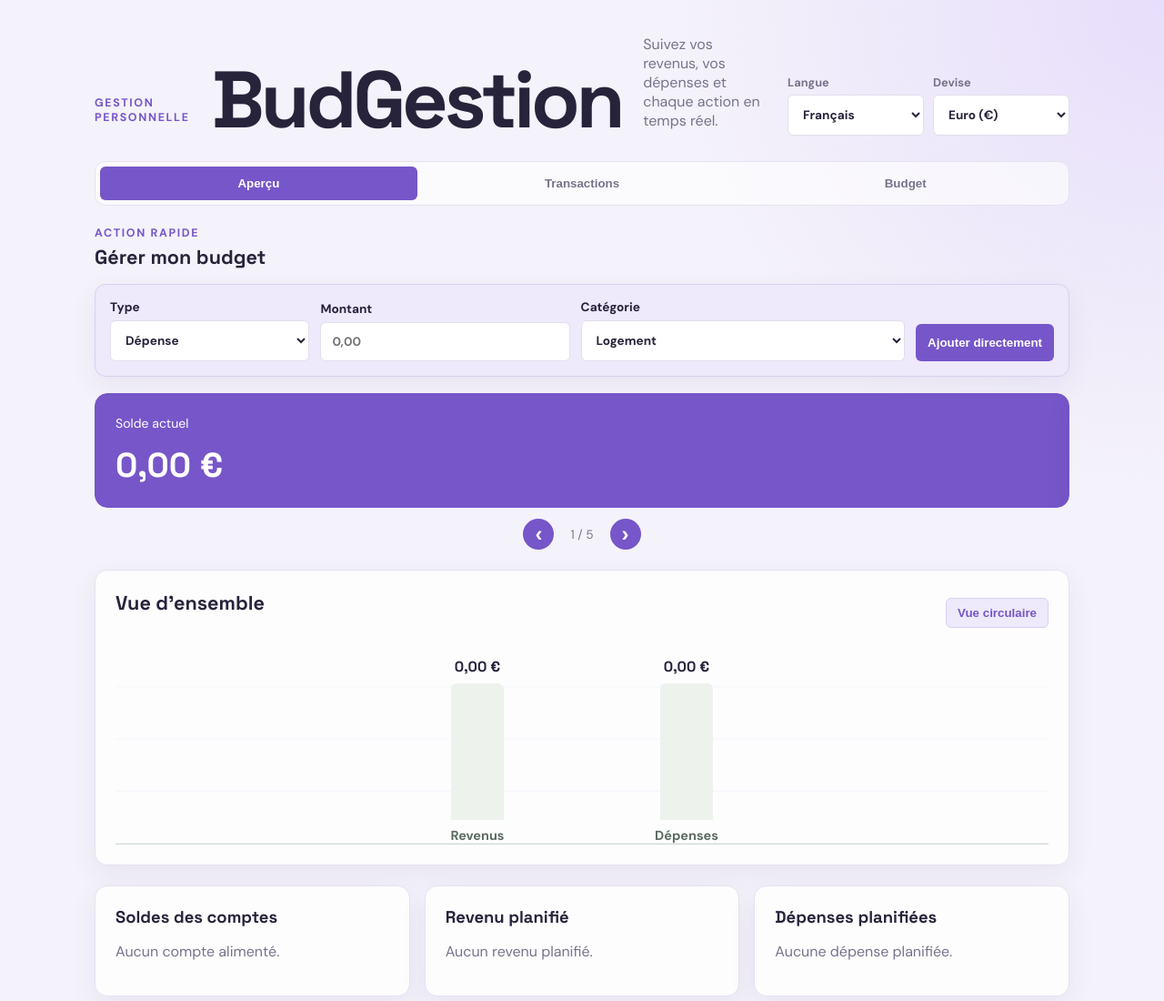
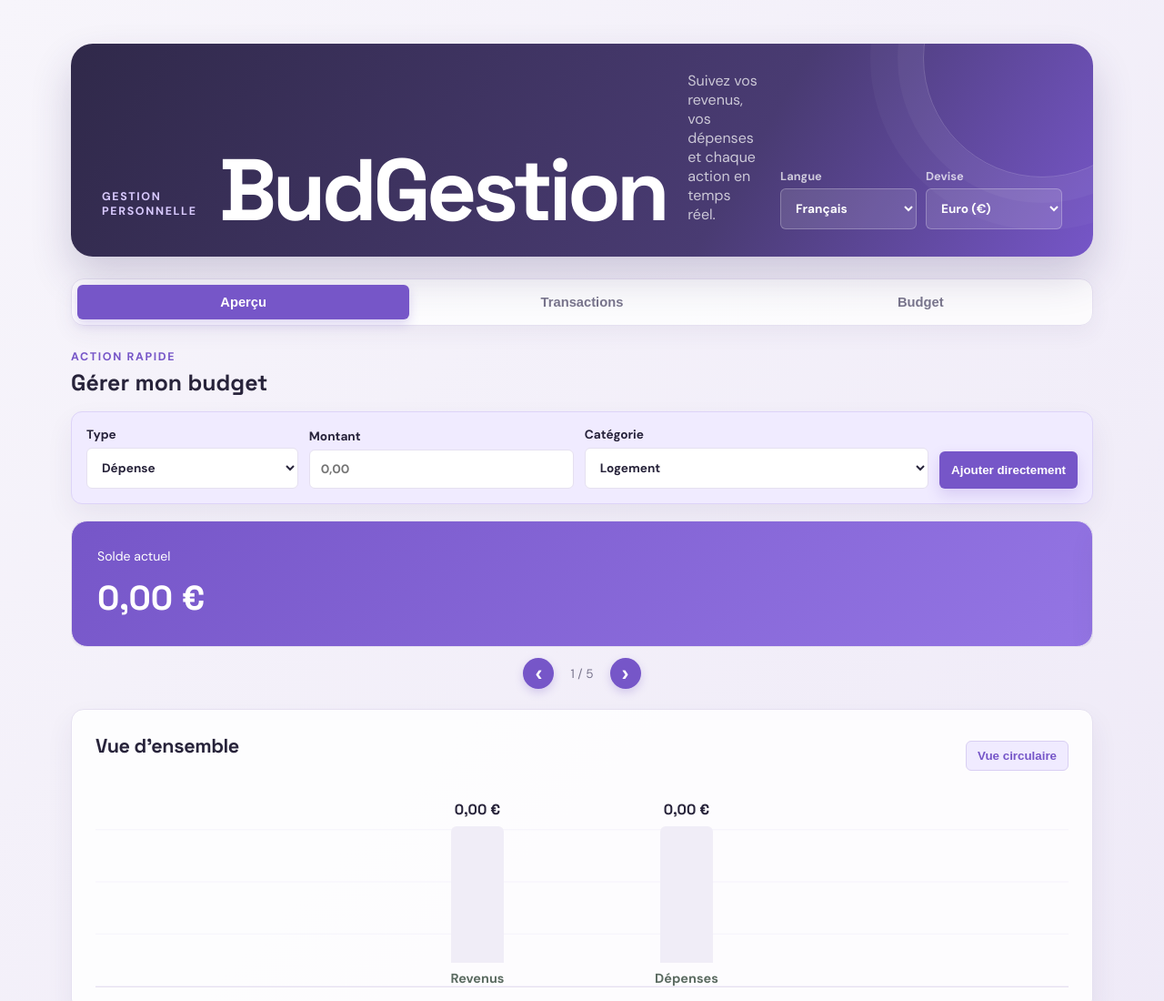
Before and after one commit to lixr420/Budgestion, a website built with Vite: page index.html in a window 1280 px wide. Shown: the top 1100 px of the page at 91% size. Built offline with nearby package versions, Linux system fonts and the light colour scheme.

Commit message:
Ameliorer le design de BudGestion

```diff
--- a/style.css
+++ b/style.css
@@ -77,3 +77,58 @@ button:hover { background: #6042ae; }
 @media (max-width: 700px) { header { display: block; } .intro { margin-top: 18px; } }
 @media (max-width: 500px) { .header-actions { align-items: stretch; flex-direction: column; } .header-actions label { width: 100%; } .share-button { width: 100%; } }
 @media (max-width: 700px) { .quick-form { grid-template-columns: 1fr; } .quick-form button { width: 100%; } }
+
+/* Finition visuelle */
+:root { --ink: #27233a; --muted: #77738b; --accent: #7656c8; --accent-deep: #5f42ae; --accent-soft: #f0ebff; --line: #e5e0f0; --coral: #e18470; --green: #398f70; font-family: 'DM Sans', sans-serif; }
+body { background: linear-gradient(135deg, #f7f5fb 0%, #eee9f7 100%); color: var(--ink); }
+.app { max-width: 1180px; padding: 48px 28px 80px; }
+header { position: relative; padding: 30px 34px; margin-bottom: 24px; border-radius: 24px; background: linear-gradient(120deg, #30294a 0%, #493b72 65%, #7656c8 100%); box-shadow: 0 22px 45px rgba(57, 40, 102, .2); overflow: hidden; }
+header::after { content: ''; position: absolute; width: 260px; height: 260px; right: -75px; top: -115px; border: 1px solid rgba(255,255,255,.18); border-radius: 50%; box-shadow: 0 0 0 28px rgba(255,255,255,.04), 0 0 0 58px rgba(255,255,255,.03); }
+header h1 { position: relative; z-index: 1; color: white; font-size: clamp(3.4rem, 8vw, 6rem); }
+header .intro { position: relative; z-index: 1; color: rgba(255,255,255,.72); }
+.eyebrow { position: relative; z-index: 1; color: #d9caff; }
+.header-actions { position: relative; z-index: 2; }
+.header-actions label > span { color: rgba(255,255,255,.72); }
+.header-actions select { background: rgba(255,255,255,.12); color: white; border-color: rgba(255,255,255,.25); }
+.header-actions option { color: var(--ink); background: white; }
+.tabs { padding: 6px; margin-bottom: 26px; border: 1px solid var(--line); border-radius: 14px; background: rgba(255,255,255,.78); box-shadow: 0 8px 24px rgba(60,45,100,.06); }
+.tab { position: relative; color: var(--muted); font-size: .92rem; transition: color .2s, background .2s, transform .2s; }
+.tab:hover { color: var(--accent); background: var(--accent-soft); transform: none; }
+.tab.active { background: var(--accent); box-shadow: 0 5px 12px rgba(118,86,200,.24); }
+.overview-heading h2 { color: var(--ink); font-size: 1.55rem; }
+.overview-heading .eyebrow { color: var(--accent); }
+.overview-heading > button, .quick-form button { background: var(--accent); box-shadow: 0 7px 16px rgba(118,86,200,.2); }
+.overview-heading > button:hover, .quick-form button:hover { background: var(--accent-deep); transform: translateY(-1px); }
+.overview-slider .overview article { border-radius: 18px; padding: 28px; border-color: var(--line); box-shadow: 0 13px 28px rgba(60,45,100,.08); }
+.overview-slider .overview article:not(:first-child) { background: rgba(255,255,255,.9); }
+.overview-slider .overview article:first-child { background: linear-gradient(135deg, var(--accent), #9475e4); }
+.overview-slider .overview article:first-child span, .overview-slider .overview article:first-child strong { color: white; }
+.overview-slider .overview article strong { font-size: 2.45rem; }
+.slider-button { background: var(--accent); box-shadow: 0 4px 10px rgba(118,86,200,.25); }
+.slider-button:hover { background: var(--accent-deep); }
+.chart-panel, .operations, .insight-card, form, .journal { border-color: var(--line); box-shadow: 0 13px 30px rgba(60,45,100,.07); }
+.chart-panel h2, .operations h2, .journal h2, form h2, .insight-card h2 { letter-spacing: -.02em; }
+.chart-panel { padding: 26px; }
+.budget-chart { border-bottom-color: var(--line); }
+.chart-track { background: #f0edf7; }
+.chart-bar.income, .legend-swatch.income { background: var(--accent); }
+.chart-bar.expense, .legend-swatch.expense { background: var(--coral); }
+.circle-chart { background: conic-gradient(var(--accent) 0 var(--income-degrees), var(--coral) var(--income-degrees) 360deg); box-shadow: 0 10px 25px rgba(118,86,200,.15); }
+.quick-form { background: var(--accent-soft); border-color: #ddd3f8; }
+input, select { border-color: var(--line); transition: border-color .2s, box-shadow .2s, background .2s; }
+input:hover, select:hover { background: #fdfcff; }
+input:focus, select:focus { border-color: var(--accent); box-shadow: 0 0 0 4px rgba(118,86,200,.12); }
+button { transition: background .2s, box-shadow .2s, transform .2s; }
+.insights { gap: 18px; }
+.insight-card { padding: 24px; background: rgba(255,255,255,.9); }
+.insight-card h2 { font-size: 1.2rem; }
+.insight-row { border-top-color: #eeeaf5; }
+.insight-row strong { color: var(--accent); }
+.operation { border-top-color: #eeeaf5; padding: 17px 0; }
+.operation:hover { background: #fbfaff; }
+.operation.income .operation-amount { color: var(--green); }
+.operation.expense .operation-amount { color: var(--coral); }
+.edit-operation { color: var(--accent); border-color: #d9cff3; background: var(--accent-soft); }
+.edit-operation:hover { background: #e3dafa; }
+.save-status { color: var(--muted); font-size: .78rem; }
+@media (max-width: 700px) { header { padding: 26px 22px; border-radius: 18px; } .app { padding-left: 16px; padding-right: 16px; } .overview-heading { align-items: flex-start; flex-direction: column; } .overview-heading > button { width: 100%; } .chart-panel, .operations, .insight-card, form, .journal { padding: 20px; } }
```
